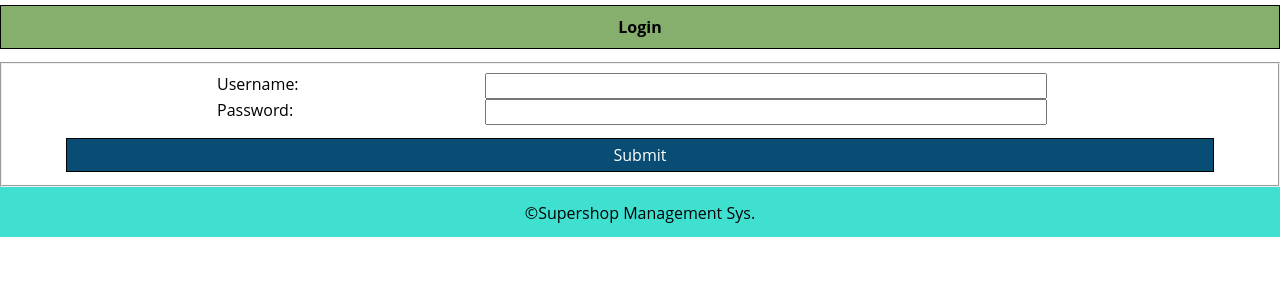
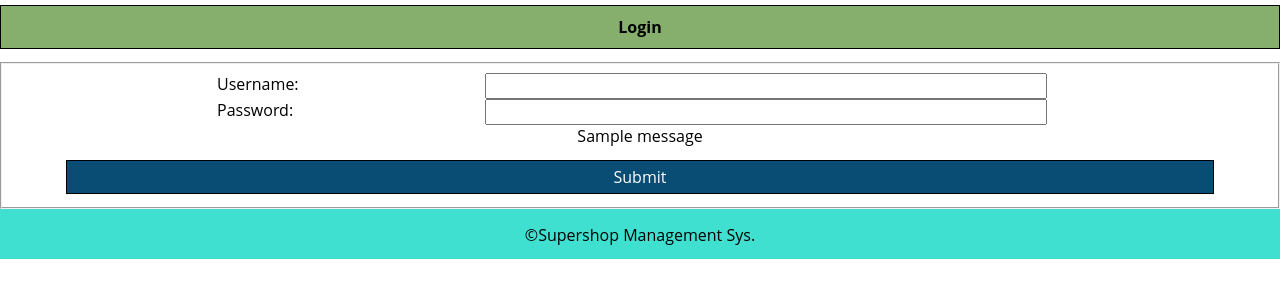
Before and after one commit to RubelBiswasCS/shop-management, a Django app: page /login/ in a window 1280 px wide. Shown: the part 50-350 px from the top of the page. Run offline with Django 3.2, Linux system fonts and the light colour scheme; tables that the repository leaves empty hold one stand-in row (values such as "Sample post"); one stand-in notice (Sample message) is shown.

Commit message:
added message on login error

```diff
--- a/users/templates/users/login.html
+++ b/users/templates/users/login.html
@@ -23,8 +23,16 @@
                 {% if field.help_text %}
                 <p class="help">{{ field.help_text|safe }}</p>
                 {% endif %}
+
+
             </div>
             {% endfor %}
+            <div style="clear:left; text-align: center;">
+                {% for message in messages %}
+                   <p>{{message}}</p>
+                {% endfor %}
+            </div>
+
 
             <!--
             <a href="{% url 'add-product' %}" class="button-1">Cancel</a>
--- a/users/views.py
+++ b/users/views.py
@@ -8,7 +8,7 @@ from django.contrib.auth.models import User
 from django.contrib.auth import authenticate, login as auth_login
 from django.urls import reverse
 from django.contrib.auth import logout
-
+from django.contrib import messages
 
 # Create your views here.
 def register(request):
@@ -64,7 +64,8 @@ def login(request):
                 auth_login(request, user)
                 return HttpResponseRedirect(reverse('store-home'))
             else:
-                return redirect(request.POST['login'])
+                messages.error(request,'Incorrect Passwords or Username')
+                return redirect('login')
 
     # if a GET (or any other method) we'll create a blank form
     else:
```
